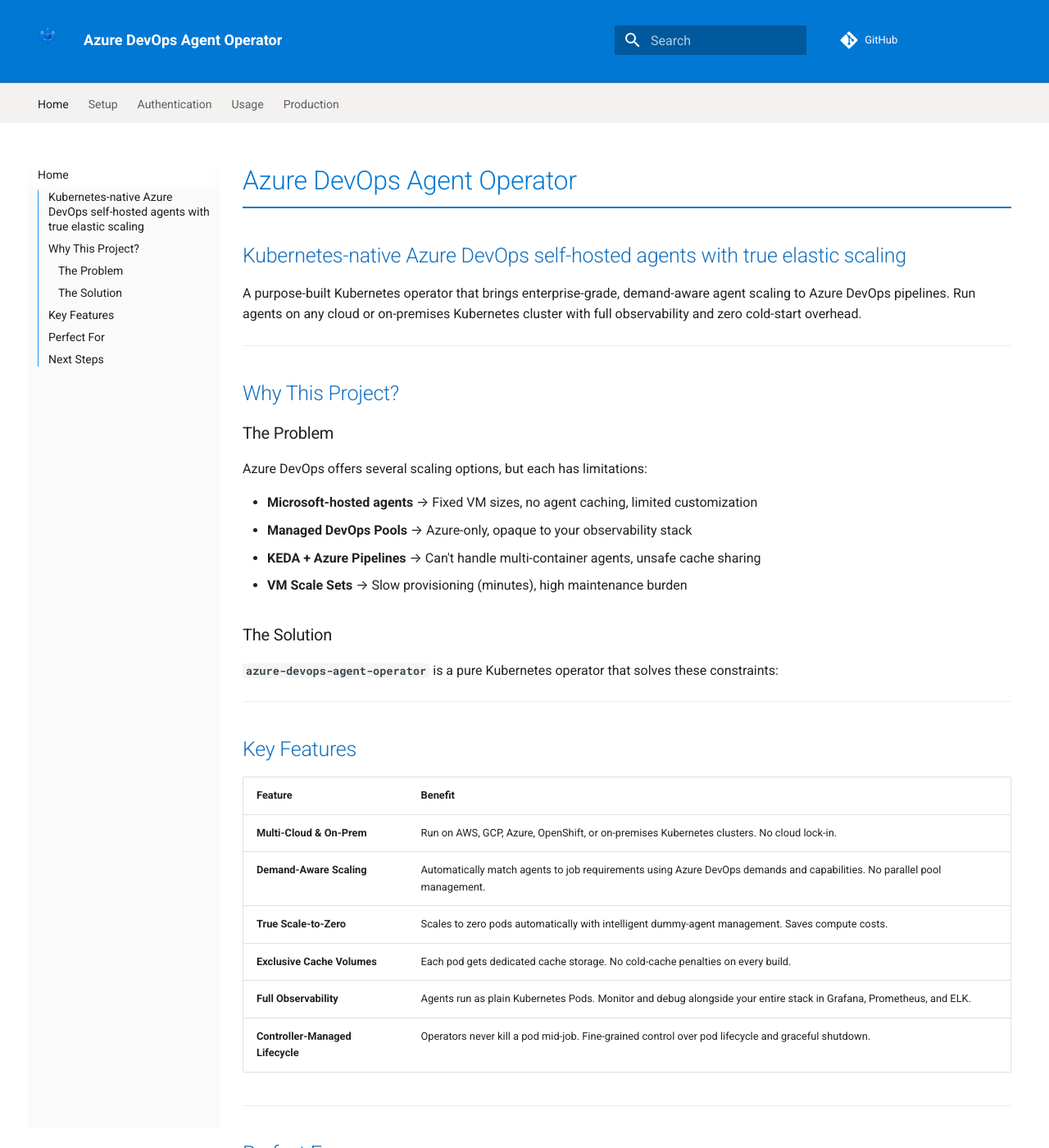
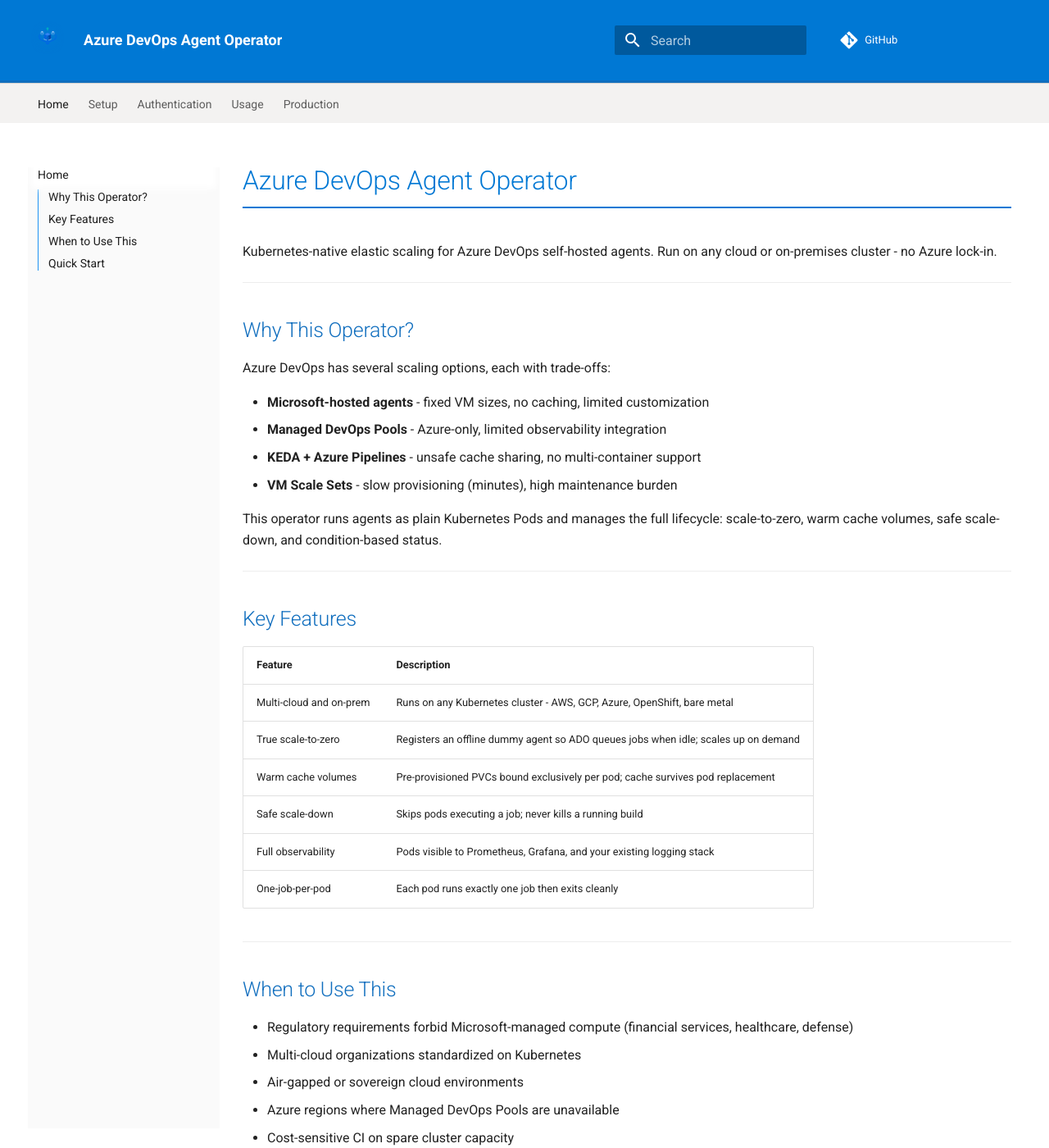
Before and after one commit to amaanx86/azure-devops-agent-operator, an MkDocs documentation site: the page built from docs/index.md, in a window 1280 px wide and 1400 px high. Shown: the whole window at 82% size. Built offline with MkDocs 1.6.1 and Material for MkDocs 9.7.7, drawn with Linux system fonts in a browser that asks for light colours; comment, search, counter and statistics services are not loaded; some of the changed text lies outside the part shown.

```diff
--- a/docs/index.md
+++ b/docs/index.md
@@ -1,52 +1,52 @@
 # Azure DevOps Agent Operator
 
-## Kubernetes-native Azure DevOps self-hosted agents with true elastic scaling
-
-A purpose-built Kubernetes operator that brings enterprise-grade, demand-aware agent scaling to Azure DevOps pipelines. Run agents on any cloud or on-premises Kubernetes cluster with full observability and zero cold-start overhead.
+Kubernetes-native elastic scaling for Azure DevOps self-hosted agents.
+Run on any cloud or on-premises cluster - no Azure lock-in.
 
 ---
 
-## Why This Project?
+## Why This Operator?
 
-### The Problem
-Azure DevOps offers several scaling options, but each has limitations:
+Azure DevOps has several scaling options, each with trade-offs:
 
-- **Microsoft-hosted agents** → Fixed VM sizes, no agent caching, limited customization
-- **Managed DevOps Pools** → Azure-only, opaque to your observability stack
-- **KEDA + Azure Pipelines** → Can't handle multi-container agents, unsafe cache sharing
-- **VM Scale Sets** → Slow provisioning (minutes), high maintenance burden
+- **Microsoft-hosted agents** - fixed VM sizes, no caching, limited customization
+- **Managed DevOps Pools** - Azure-only, limited observability integration
+- **KEDA + Azure Pipelines** - unsafe cache sharing, no multi-container support
+- **VM Scale Sets** - slow provisioning (minutes), high maintenance burden
 
-### The Solution
-**`azure-devops-agent-operator`** is a pure Kubernetes operator that solves these constraints:
+This operator runs agents as plain Kubernetes Pods and manages the full lifecycle:
+scale-to-zero, warm cache volumes, safe scale-down, and condition-based status.
 
 ---
 
 ## Key Features
 
-| Feature | Benefit |
-|---------|---------|
-| **Multi-Cloud & On-Prem** | Run on AWS, GCP, Azure, OpenShift, or on-premises Kubernetes clusters. No cloud lock-in. |
-| **Demand-Aware Scaling** | Automatically match agents to job requirements using Azure DevOps demands and capabilities. No parallel pool management. |
-| **True Scale-to-Zero** | Scales to zero pods automatically with intelligent dummy-agent management. Saves compute costs. |
-| **Exclusive Cache Volumes** | Each pod gets dedicated cache storage. No cold-cache penalties on every build. |
-| **Full Observability** | Agents run as plain Kubernetes Pods. Monitor and debug alongside your entire stack in Grafana, Prometheus, and ELK. |
-| **Controller-Managed Lifecycle** | Operators never kill a pod mid-job. Fine-grained control over pod lifecycle and graceful shutdown. |
+| Feature | Description |
+| --- | --- |
+| Multi-cloud and on-prem | Runs on any Kubernetes cluster - AWS, GCP, Azure, OpenShift, bare metal |
+| True scale-to-zero | Registers an offline dummy agent so ADO queues jobs when idle; scales up on demand |
+| Warm cache volumes | Pre-provisioned PVCs bound exclusively per pod; cache survives pod replacement |
+| Safe scale-down | Skips pods executing a job; never kills a running build |
+| Full observability | Pods visible to Prometheus, Grafana, and your existing logging stack |
+| One-job-per-pod | Each pod runs exactly one job then exits cleanly |
 
 ---
 
-## Perfect For
+## When to Use This
 
-- **Financial services, healthcare, defense** — Regulatory requirements forbid Microsoft-managed compute
-- **Multi-cloud organizations** — Standardized on Kubernetes across AWS, GCP, and Azure
-- **Air-gapped environments** — Sovereign clouds and on-premises deployments
-- **Unsupported regions** — Managed DevOps Pools unavailable in your Azure region
-- **Cost-sensitive CI** — Spare cluster capacity is cheaper than additional cloud vendor fees
+- Regulatory requirements forbid Microsoft-managed compute (financial services, healthcare, defense)
+- Multi-cloud organizations standardized on Kubernetes
+- Air-gapped or sovereign cloud environments
+- Azure regions where Managed DevOps Pools are unavailable
+- Cost-sensitive CI on spare cluster capacity
+
+For most teams, Managed DevOps Pools or KEDA is the right choice. This operator targets cases where neither fits.
 
 ---
 
-## Next Steps
+## Quick Start
 
-- **[Installation](installation.md)** — Get the operator running in your cluster
-- **[Architecture](architecture.md)** — Understand how it works
-- **[Usage](usage.md)** — Configure agent pools for your workloads
-- **[GitHub](https://github.com/amaanx86/azure-devops-agent-operator)** — View source, report issues, contribute
+1. [Setup](setup.md) - install the operator and create your first AgentPool
+2. [Authentication](authentication.md) - configure the PAT token
+3. [Usage](usage.md) - full spec reference and scaling behavior
+4. [Production](production.md) - cache volumes, placement, and observability
```
Also changed, not shown: docs/authentication.md (+2 -1 lines), docs/production.md (+22 -11 lines), docs/setup.md (+3 -2 lines), docs/usage.md (+8 -4 lines), 1 other file.
